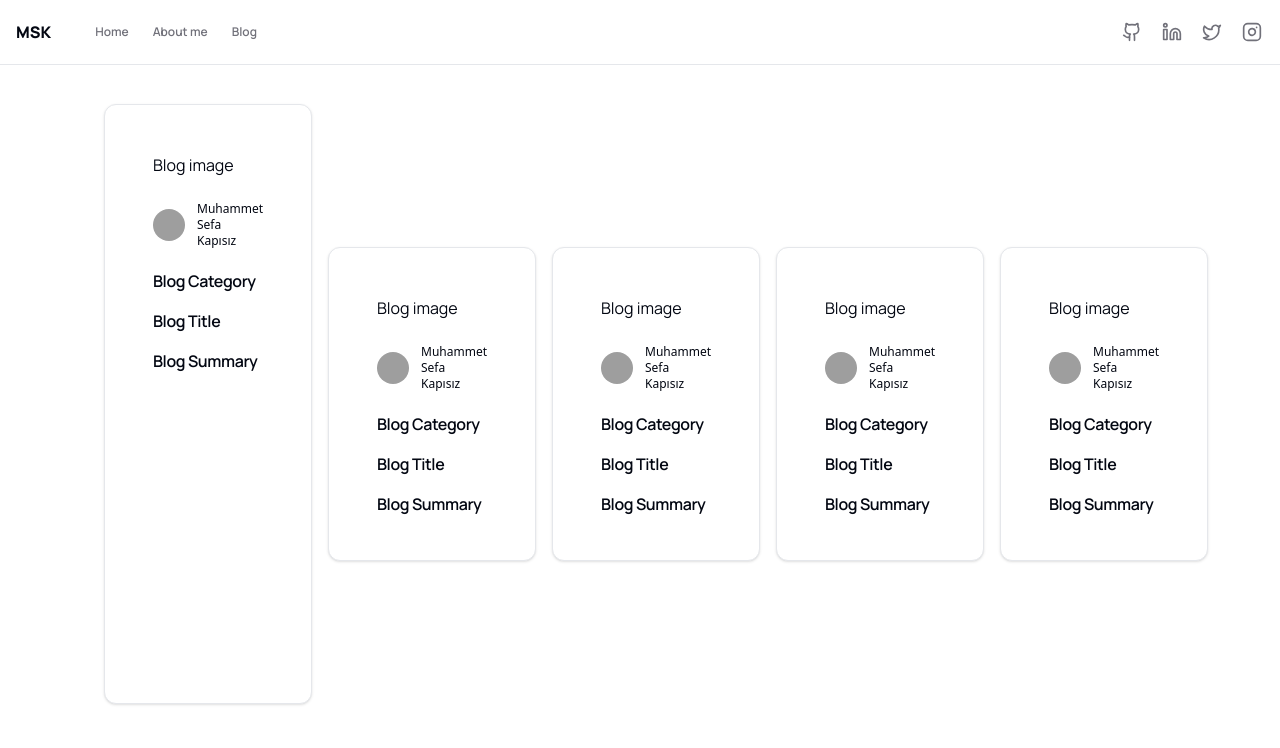
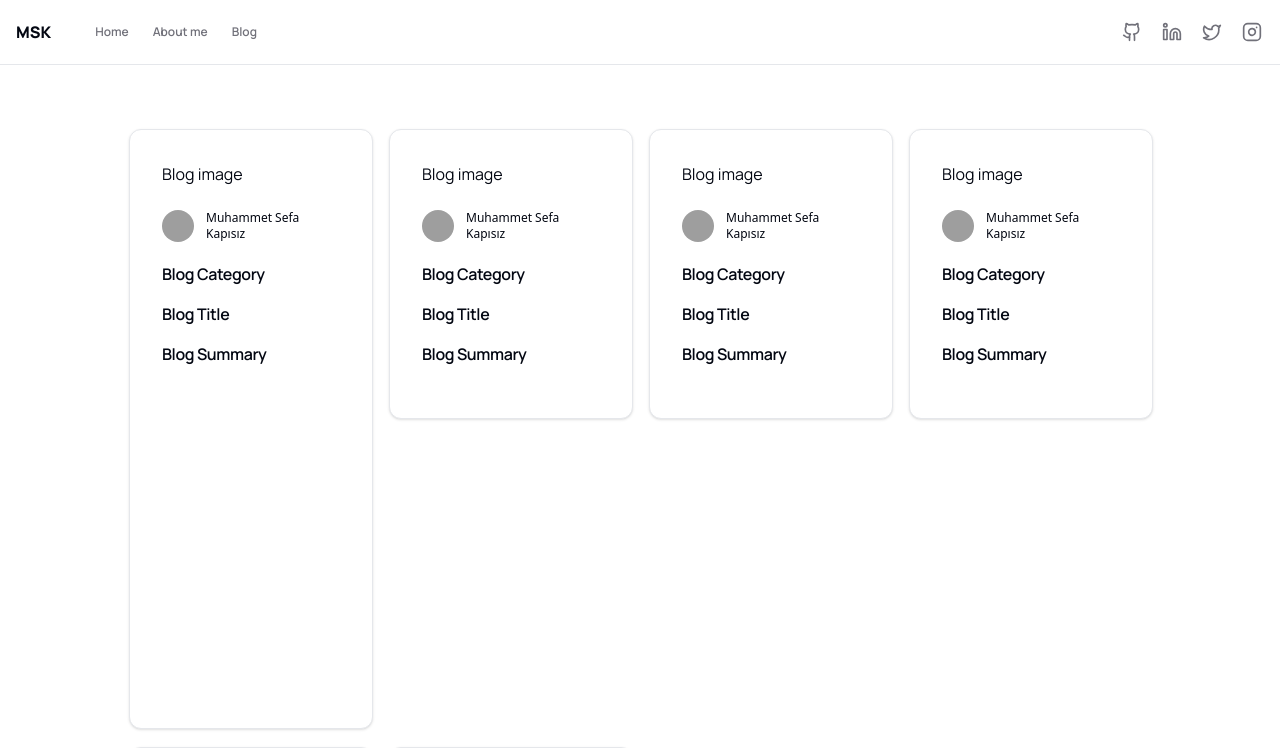
Before and after one commit to sefakpsz/msk-portfoilo-v2, a Next.js app: page /blog in a window 1280 px wide. Shown: the top 748 px of the page. Built offline with nearby package versions, Linux system fonts and the light colour scheme; grey boxes are pictures that could not be loaded.

Commit message:
feat: grid added

```diff
--- a/src/app/blog/page.tsx
+++ b/src/app/blog/page.tsx
@@ -2,16 +2,18 @@ import Blog from '@/components/section/Blog'
 
 export default function Home() {
     return (
-        <main className="flex min-h-screen items-center justify-between p-24 w-[%60]">
-            {
-                [...new Array(5)].map((item, index) => {
-                    if (index === 0) {
-                        return <Blog key={index} title='Blog Title' image='Blog image' category='Blog Category' summary='Blog Summary'
-                            className='w-full h-[600px]' />
-                    }
-                    return <Blog key={index} title='Blog Title' image='Blog image' category='Blog Category' summary='Blog Summary' className='' />
-                })
-            }
+        <main className="grid grid-cols-4 gap-4 p-32 w-full">
+            {[...new Array(6)].map((item, index) => (
+
+                <Blog
+                    key={index}
+                    title='Blog Title'
+                    image='Blog image'
+                    category='Blog Category'
+                    summary='Blog Summary'
+                    className={`${index !== 0 ? 'col-span-1 row-span-1 h-[290px]' : 'col-span-2 row-span-2 h-[600px]'}`}
+                />
+            ))}
         </main>
     )
 }
--- a/src/components/section/Blog/index.tsx
+++ b/src/components/section/Blog/index.tsx
@@ -8,12 +8,13 @@ import {
 import { Avatar, AvatarFallback, AvatarImage } from "../../ui/avatar"
 import { twMerge } from "tailwind-merge"
 import { BlogProps } from "./types"
-
+import Link from "next/link"
 
 const Blog: React.FC<BlogProps> = ({ className, image, category, title, summary }) => {
 
     return (
-        <Card className={twMerge('w-full max-w-7xl space-y-6 mx-auto p-12 m-2', className)}>
+        <Link href="/">
+            <Card className={twMerge('w-full max-w-7xl space-y-6 mx-auto p-8 m-[1px] hover:cursor-pointer hover:bg-slate-50', className)}>
                 <p>{image}</p>
                 <div className="flex items-center gap-3">
                     <Avatar className="w-8 h-8">
@@ -34,6 +35,7 @@ const Blog: React.FC<BlogProps> = ({ className, image, category, title, summary
 
 <Button>Like</Button> */}
             </Card>
+        </Link>
     )
 }
 
```
Lines whose indentation alone changed are shown as unchanged.
